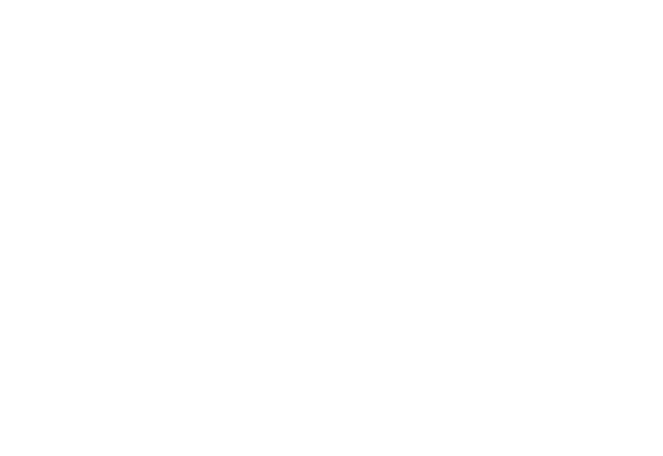
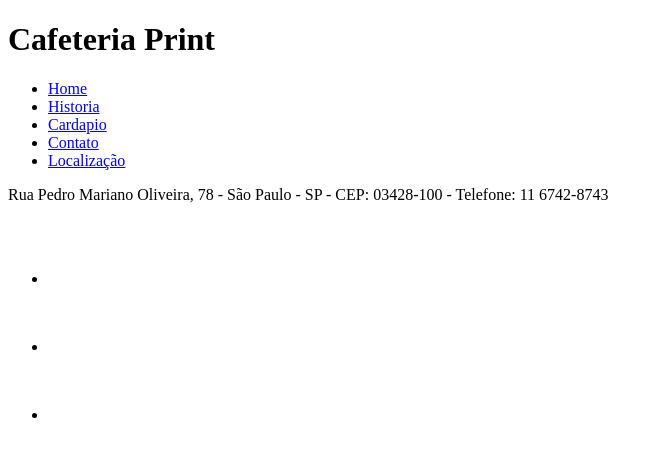
Before and after one commit to glhermeI/Estudo-HTML, a plain HTML site: page 2-06042022/cafeteria/layout.html in a window 1280 px wide. Shown: the whole page, without its empty margins (0-663 px from the left). Drawn offline with Linux system fonts and the light colour scheme.

Commit message:
finalização da pagina layout

```diff
--- a/2-06042022/cafeteria/layout.html
+++ b/2-06042022/cafeteria/layout.html
@@ -7,10 +7,41 @@
     <meta name="Keywords" content="Cafeteria,café,bolinho,capuccino,leite,toddy,nescau">
     <link rel="stylesheet" href="css/styles.css">
 
-    <title>Document</title>
+    <title>Cafeteria Print</title>
 
 </head>
 <body>
+    <header>
+        <h1>Cafeteria Print</h1>
+    </header>
+    <nav>
+        <ul>
+            <li><a href="index.html">Home</a></li>
+            <li><a href="historia.html">Historia</a></li>
+            <li><a href="cardapio.html">Cardapio</a></li>
+            <li><a href="contato.html">Contato</a></li>
+            <li><a href="localizacao.html">Localização</a></li>
+        </ul>
+    </nav>
+    <main></main>
+    <footer>
+        <div>
+            Rua Pedro Mariano Oliveira, 78 -
+            São Paulo - SP - CEP: 03428-100 -
+            Telefone: 11 6742-8743
+        </div>
+
+        <div>
+            <ul>
+                <li><a href="http://www.facebook.com" target="_blank"><img src="img/facebook.png" alt="Acesse nosso Facebook"></a></li>
+                <li><a href="http://www.instagram.com" target="_blank"><img src="img/instagram.png" alt="Acesse nosso instagram"></a></li>
+                <li><a href="http://www.youtube.com" target="_blank"><img src="img/youtube.png" alt="acesse nosso youtube"></a></li>
+            </ul>
+        </div>
+    </footer>
+
+
+
 
 </body>
 </html>
```
